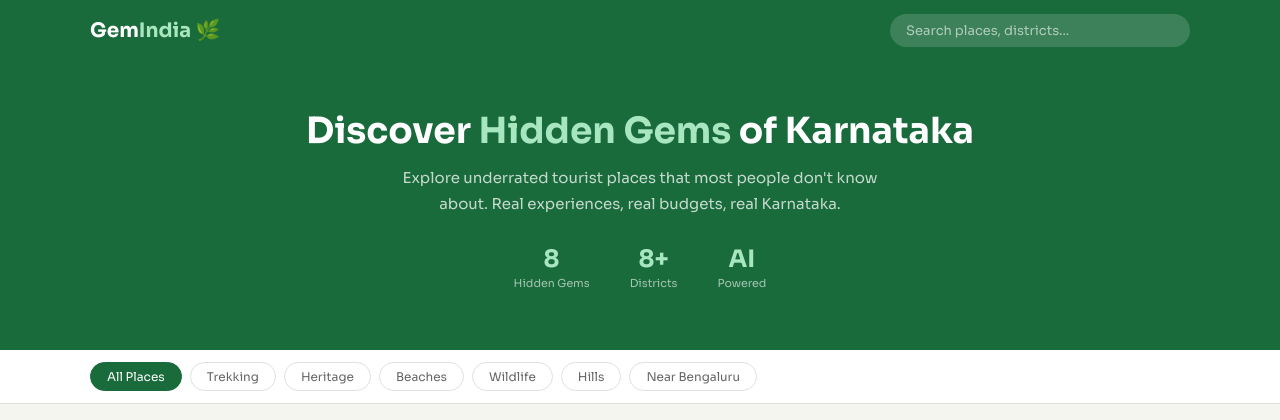
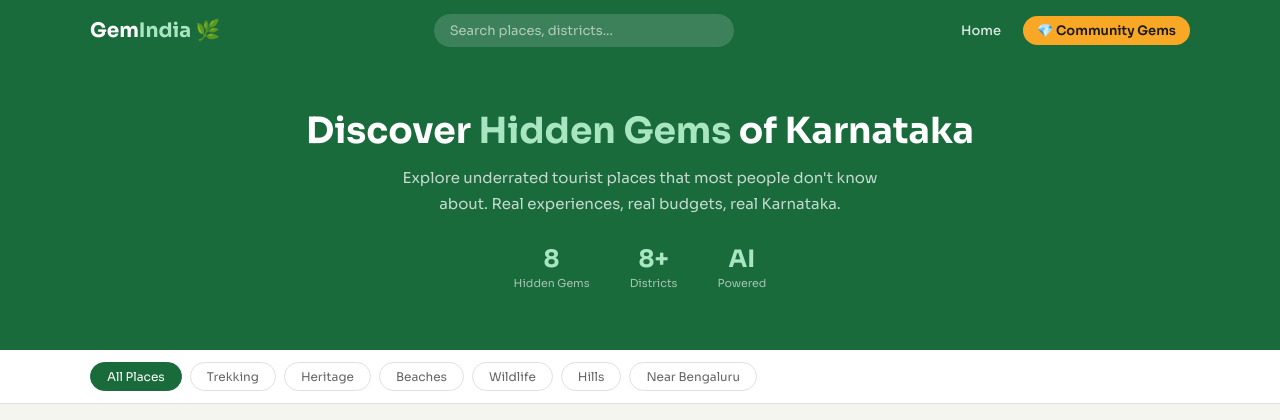
Before and after one commit to Fazil3496/gemindia, a Flask app: page / in a window 1280 px wide. Shown: the top 420 px of the page. Run offline with Flask 3, Linux system fonts and the light colour scheme.

Commit message:
Add Community Gems navbar link

```diff
--- a/templates/index.html
+++ b/templates/index.html
@@ -16,6 +16,11 @@
         .nav-search { display: flex; align-items: center; gap: 8px; background: rgba(255,255,255,0.15); border-radius: 20px; padding: 8px 16px; width: 300px; }
         .nav-search input { background: transparent; border: none; outline: none; color: #fff; font-size: 13px; font-family: 'Sora', sans-serif; width: 100%; }
         .nav-search input::placeholder { color: rgba(255,255,255,0.6); }
+        .nav-links { display: flex; align-items: center; gap: 8px; }
+        .nav-link { color: rgba(255,255,255,0.85); font-size: 13px; font-weight: 500; text-decoration: none; padding: 6px 14px; border-radius: 20px; transition: all 0.2s; }
+        .nav-link:hover { background: rgba(255,255,255,0.15); color: #fff; }
+        .nav-link.community-btn { background: var(--amber); color: #1a1a1a; font-weight: 600; }
+        .nav-link.community-btn:hover { background: #fbb72c; }
         .hero { background: var(--green); padding: 48px 24px 60px; text-align: center; }
         .hero h1 { font-size: 36px; font-weight: 700; color: #fff; margin-bottom: 12px; }
         .hero h1 span { color: var(--green-light); }
@@ -71,6 +76,10 @@
         <div class="logo">Gem<span>India</span> 🌿</div>
         <div class="nav-search">
             <input type="text" id="nav-search" placeholder="Search places, districts..." oninput="filterPlaces()">
+        </div>
+        <div class="nav-links">
+            <a href="/" class="nav-link">Home</a>
+            <a href="/community" class="nav-link community-btn">💎 Community Gems</a>
         </div>
     </div>
 </nav>
```
